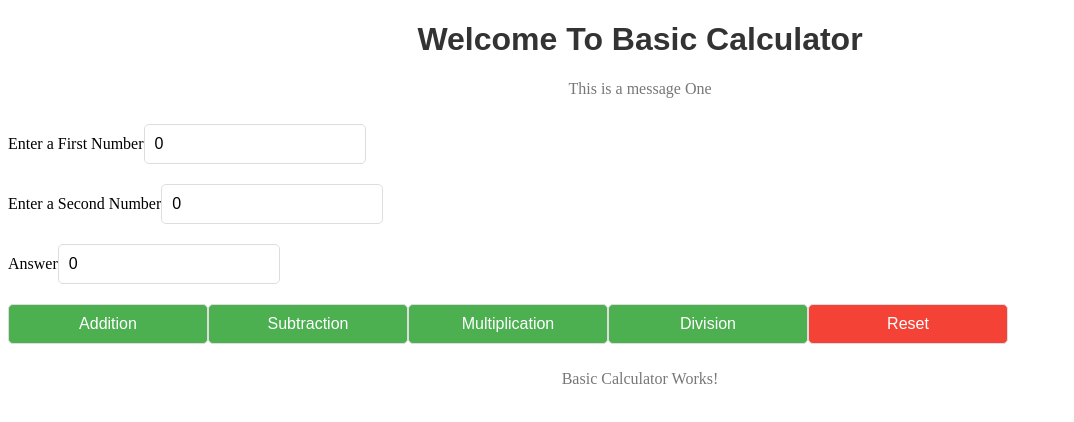
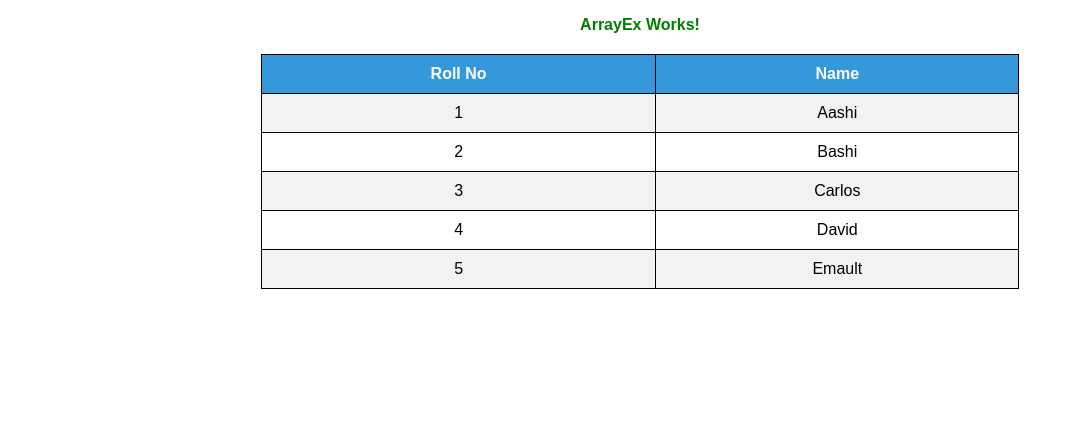
Before and after one commit to Shubhamhushe1/angularapp, an Angular app: page / in a window 1280 px wide. Shown: the top 422 px of the page, without its empty margins (0-1074 px from the left). Built offline with nearby package versions, Linux system fonts and the light colour scheme.

Commit message:
ngFor and ngIf and arrays

```diff
--- a/src/app/addition/addition.component.ts
+++ b/src/app/addition/addition.component.ts
@@ -4,7 +4,7 @@ import { FormsModule } from '@angular/forms';
 @Component({    // => @Component is just like @Controller in Java SpringBoot
   selector: 'app-addition', // => Component selector we have to mention this in addition.component.html file as a tag
   standalone: true,
-  imports: [ FormsModule ], // => forms module for importing forms from html files
+  imports: [ FormsModule ], // => forms module for importing forms from html files we neet to add this to two way bindings
   templateUrl: './addition.component.html',
   styleUrl: './addition.component.css'
 })
--- /dev/null
+++ b/src/app/array-ex/array-ex.component.css
@@ -0,0 +1,43 @@
+/* Apply styles to the <p> element */
+p {
+    font-family: Arial, Helvetica, sans-serif;
+    text-align: center;
+    font-size: 16px;
+    font-weight: bold;
+    color: green;
+  }
+
+  /* Style the <table> element */
+  table {
+    width: 60%; /* Adjust the width as needed */
+    margin: 20px auto; /* Center the table on the page */
+    border-collapse: collapse;
+    text-align: center;
+    border: 1px solid black;
+  }
+
+  /* Style the <th> (table header) elements */
+  th {
+    font-family: Arial, Helvetica, sans-serif;
+    background-color: #3498db;
+    color: #fff;
+    padding: 10px;
+    border: 1px solid black;
+  }
+
+  /* Style the <td> (table cell) elements */
+  td {
+    font-family: Arial, Helvetica, sans-serif;
+    border: 1px solid black;
+    padding: 10px;
+  }
+
+  /* Apply alternating background color to rows for better readability */
+  tr:nth-child(even) {
+    background-color: #f2f2f2;
+  }
+
+  /* Hover effect on rows */
+  tr:hover {
+    background-color: #e0e0e0;
+  }
--- /dev/null
+++ b/src/app/array-ex/array-ex.component.html
@@ -0,0 +1,17 @@
+<p>ArrayEx Works!</p>
+<table *ngIf="show">   <!-- <*ngIF is use to add some rules or conditions to elements or attributes> -->
+<!-- *ngIf: Angular structural directive for conditional rendering. Adds or removes elements based on a given expression. -->
+
+<tr>
+<th>    Roll No  </th>
+<th>    Name    </th>
+</tr>
+<tr *ngFor = "let student of students">  <!-- <*ngFor is use to fetch data from TypeScript File > -->
+
+<!-- *ngFor: Angular structural directive for iterating over a collection. Repeats HTML for each item in the collection. -->
+    <td>{{student.rno}}</td>
+    <td>{{student.name}}</td>
+</tr>
+
+
+</table>
--- /dev/null
+++ b/src/app/array-ex/array-ex.component.ts
@@ -0,0 +1,40 @@
+import { CommonModule } from '@angular/common';
+import { Component } from '@angular/core';
+import { FormsModule } from '@angular/forms';
+
+@Component({
+  selector: 'app-array-ex',
+  standalone: true,
+  imports: [CommonModule,FormsModule],   // => CommonModule is use to define tables
+  templateUrl: './array-ex.component.html',
+  styleUrl: './array-ex.component.css'
+})
+export class ArrayExComponent {
+
+  show : boolean = true;   // If show is true then it will show the table if it is false we don't want to show see table.
+
+  students : any[] = [
+
+{
+  rno: 1,
+  name: "Aashi"
+},
+{
+  rno: 2,
+  name: "Bashi"
+},
+{
+  rno: 3,
+  name: "Carlos"
+},
+{
+  rno: 4,
+  name: "David"
+},
+{
+  rno: 5,
+  name: "Emault"
+}
+];
+
+}
--- a/src/index.html
+++ b/src/index.html
@@ -8,8 +8,10 @@
   <link rel="icon" type="image/x-icon" href="favicon.ico">
 </head>
 <body>
-  <app-addition> </app-addition>  <!-- We have to mention or write selector name as tag here  -->
 
+  <!-- <app-addition> </app-addition>  We have to mention or write selector name as tag here  -->
+
+  <app-array-ex> </app-array-ex>
 
 </body>
 </html>
--- a/src/main.ts
+++ b/src/main.ts
@@ -2,6 +2,7 @@ import { bootstrapApplication } from '@angular/platform-browser';
 import { appConfig } from './app/app.config';
 import { AppComponent } from './app/app.component';
 import { AdditionComponent } from './app/addition/addition.component';
+import { ArrayExComponent } from './app/array-ex/array-ex.component';
 
-bootstrapApplication(AdditionComponent, appConfig)   // => We have to mention that the component name we want to run
+bootstrapApplication(ArrayExComponent, appConfig)   // => We have to mention that the component name we want to run
   .catch((err) => console.error(err));
```
Also changed, not shown: 1 other file (tests, documents, lock files or other folders).
